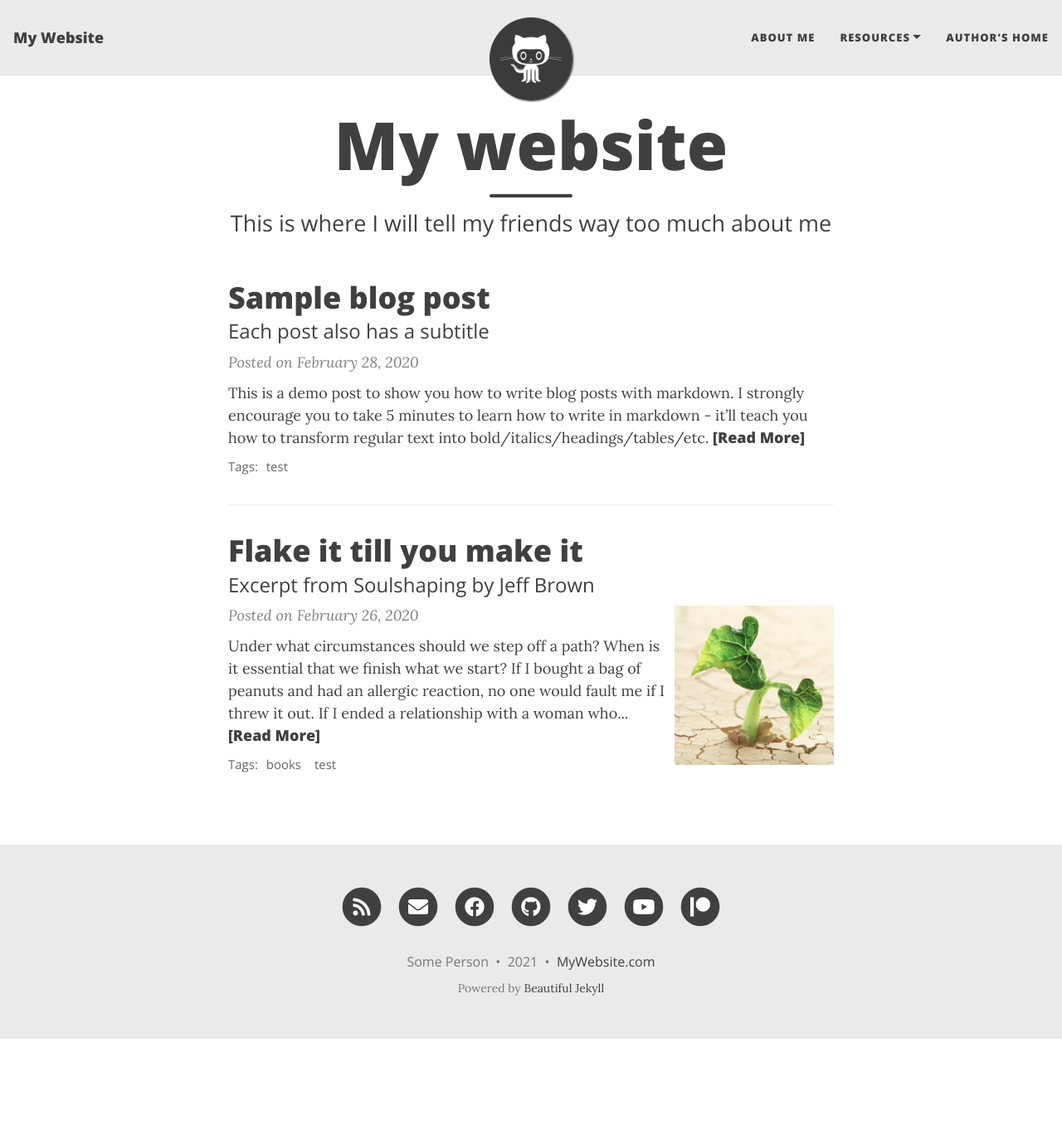
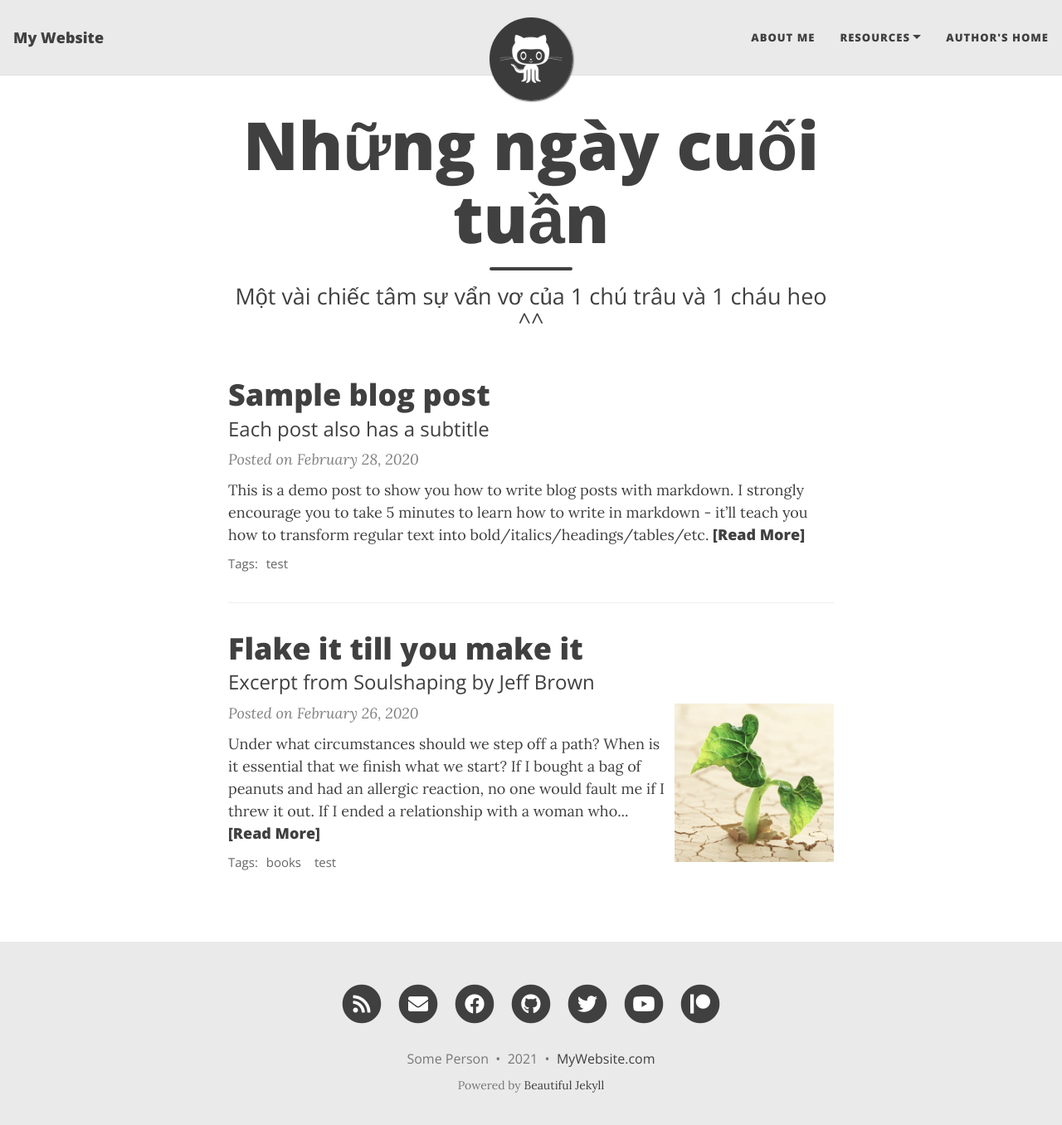
Before and after one commit to tuannguyenht/nhungngaycuoituan, a Jekyll site: the page built from index.html, in a window 1280 px wide and 1369 px high. Shown: the top 1356 px of the window at 83% size. Built offline with Jekyll 4.4.1, drawn with Linux system fonts in a browser that asks for light colours; nearby versions of some CDN libraries; the list of posts is cut into pages by our own code.

Commit message:
change title

```diff
--- a/index.html
+++ b/index.html
@@ -1,5 +1,5 @@
 ---
 layout: home
-title: My website
-subtitle: This is where I will tell my friends way too much about me
+title: Những ngày cuối tuần
+subtitle: Một vài chiếc tâm sự vẩn vơ của 1 chú trâu và 1 cháu heo ^^
 ---
```
